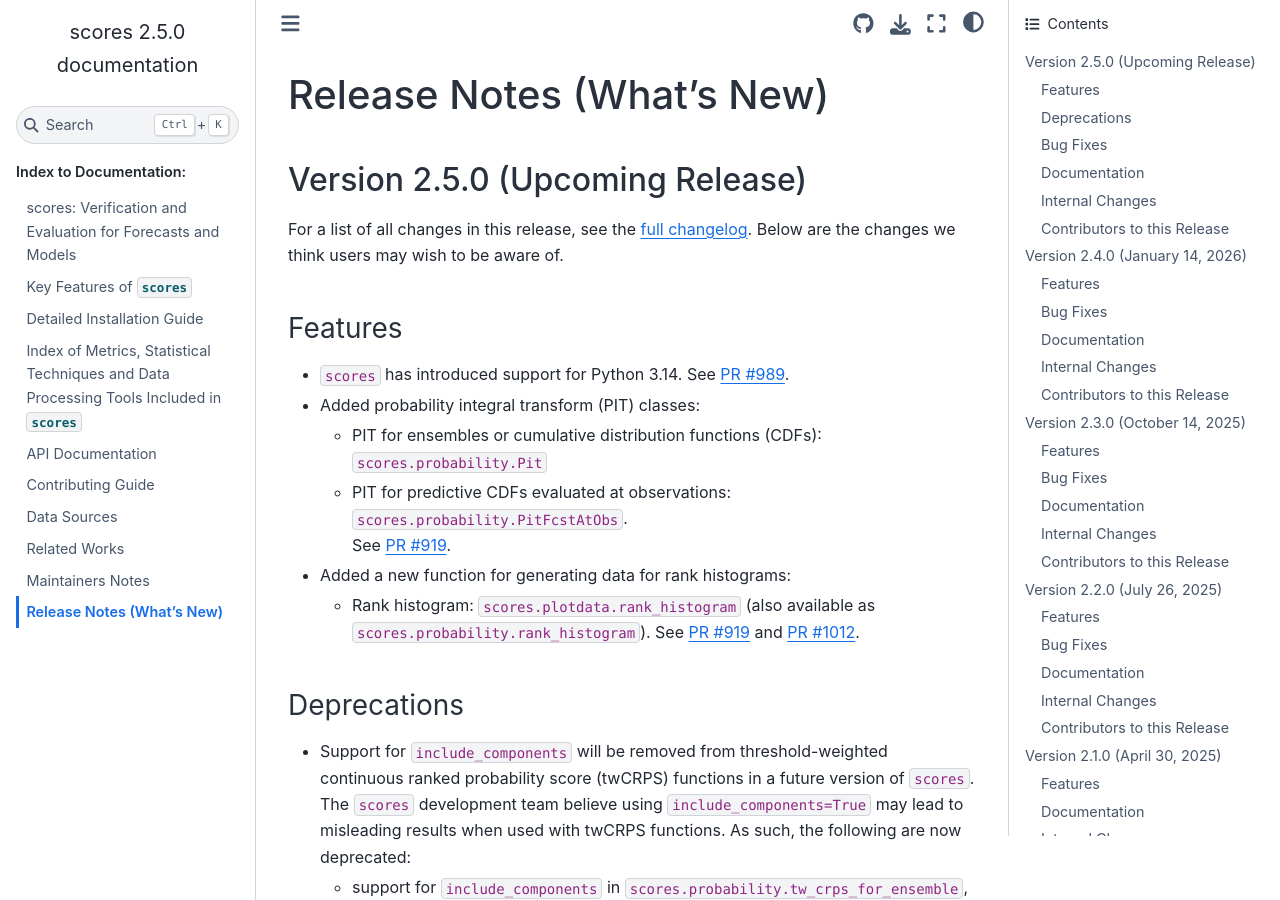
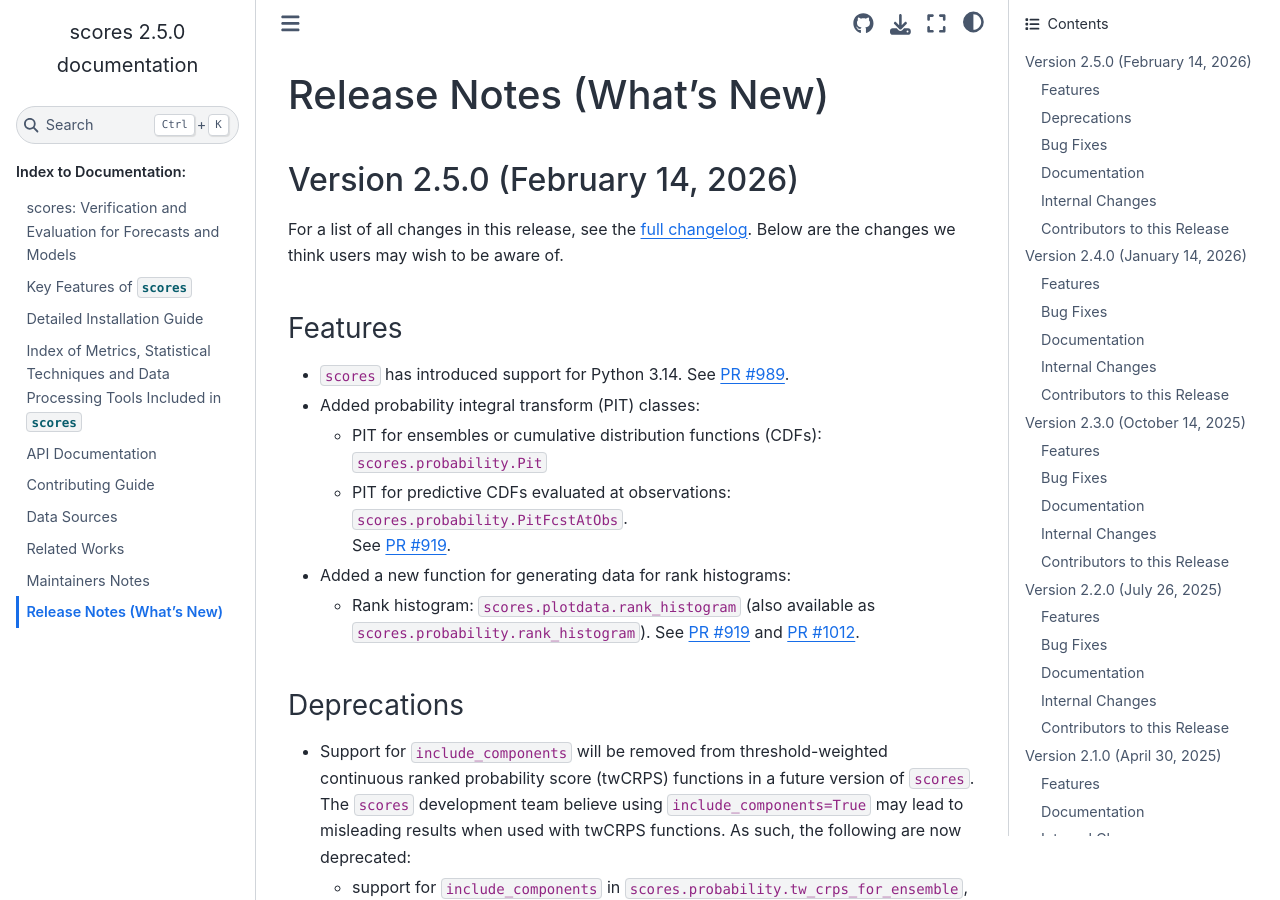
Before and after one commit to nci/scores, a Sphinx documentation site: the page built from docs/release_notes.md, in a window 1280 px wide and 900 px high. Built offline with Sphinx 7.4.7 and the Sphinx Book theme 1.1.4, drawn with Linux system fonts in a browser that asks for light colours; pages that are not in the unit, such as notebooks, are missing from menus.

Commit message:
Update date and changelog URL

```diff
--- a/docs/release_notes.md
+++ b/docs/release_notes.md
@@ -1,8 +1,8 @@
 # Release Notes (What's New)
 
-## Version 2.5.0 (Upcoming Release)
+## Version 2.5.0 (February 14, 2026)
 
-For a list of all changes in this release, see the [full changelog](https://github.com/nci/scores/compare/2.4.0...develop). Below are the changes we think users may wish to be aware of.
+For a list of all changes in this release, see the [full changelog](https://github.com/nci/scores/compare/2.4.0...2.5.0). Below are the changes we think users may wish to be aware of.
 
 ### Features
 
```
